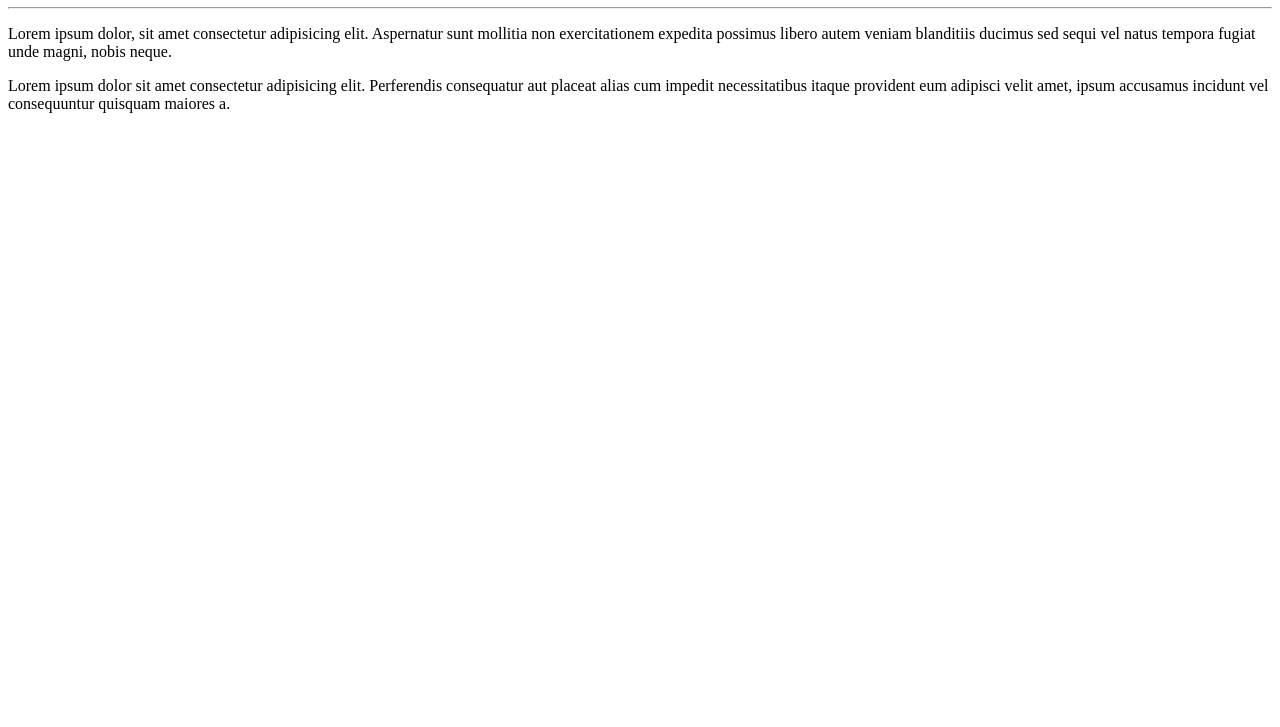
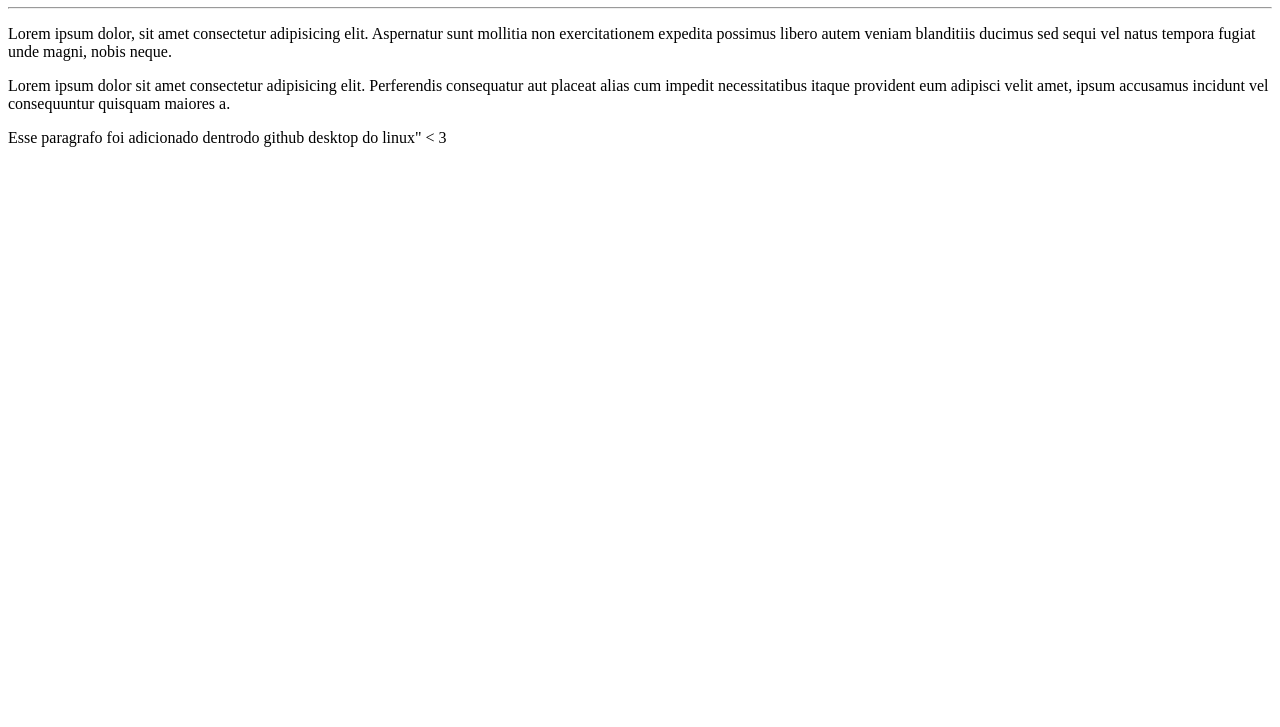
Before and after one commit to LucasGF-Git/Hello-World, a plain HTML site: page site-exemplo/index.html in a window 1280 px wide. Shown: the part 73-800 px from the top of the page. Drawn offline with Linux system fonts and the light colour scheme.

Commit message:
Aula de como instalar Git e Github no Linux

```diff
--- a/site-exemplo/index.html
+++ b/site-exemplo/index.html
@@ -11,5 +11,6 @@
     <hr>
     <p>Lorem ipsum dolor, sit amet consectetur adipisicing elit. Aspernatur sunt mollitia non exercitationem expedita possimus libero autem veniam blanditiis ducimus sed sequi vel natus tempora fugiat unde magni, nobis neque.</p>
     <p>Lorem ipsum dolor sit amet consectetur adipisicing elit. Perferendis consequatur aut placeat alias cum impedit necessitatibus itaque provident eum adipisci velit amet, ipsum accusamus incidunt vel consequuntur quisquam maiores a.</p>
+    <p>Esse paragrafo foi adicionado dentrodo github desktop do linux" &lt; 3</p>
 </body>
 </html>
```
